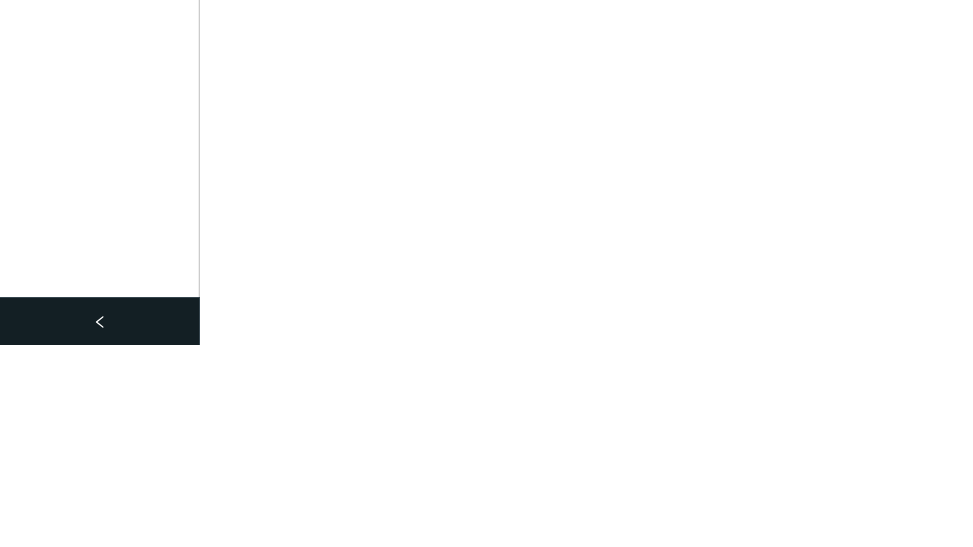
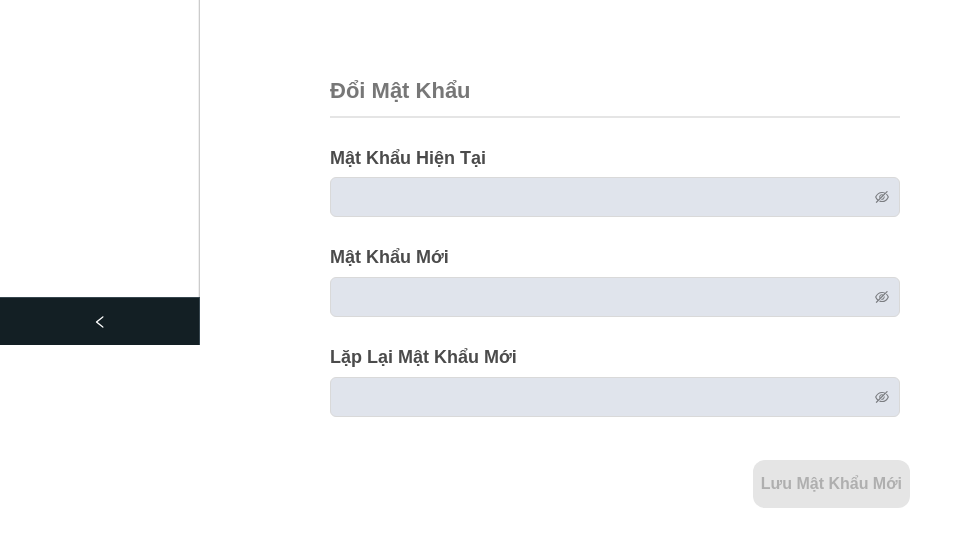
Before and after one commit to LePhuNhan/FE-HistoLigo-Player, a React (Create React App) app: page /settings in a window 1280 px wide. Shown: the part 455-1002 px from the top of the page, without its empty margins (0-973 px from the left). Before the commit the page ends 813 px from the top, so only its background shows below. Built offline with nearby package versions, Linux system fonts and the light colour scheme; no server answers.

Commit message:
Add Change Password

```diff
--- a/public/DarkMode.css
+++ b/public/DarkMode.css
@@ -424,3 +424,25 @@ input#profileUpdate_avt::placeholder{
 .result-card.part2{
   background-color: #2E7D32 !important;
 }
+
+.wrapFun.changePassword .ant-input-affix-wrapper{
+  background-color: #202f36;
+}
+
+.btnChangePassword.active{
+  color: #333 !important;
+  font-weight: 600;
+}
+
+.btnChangePassword{
+  background-color: #37464f;
+  color: #52656d;
+}
+
+.wrapFun.changePassword .ant-input-affix-wrapper input{
+  color: #fff !important;
+}
+
+.wrapFun.changePassword .ant-input-affix-wrapper .ant-input-suffix span{
+  color: #fff !important;
+}
--- a/src/pages/Document/DocumentPage.jsx
+++ b/src/pages/Document/DocumentPage.jsx
@@ -115,7 +115,7 @@ const Document = () => {
       {openMenu ? <div className="menuBar open">
         <Menu />
       </div> : <div className="menuBar">
-        <Menu />
+        {width <= 480 || width <= 768 ? <Menu /> : null}
       </div>}
       <Layout>
         <Header
--- a/src/pages/Document/DocumentPage.style.css
+++ b/src/pages/Document/DocumentPage.style.css
@@ -135,6 +135,10 @@
     margin-right: 5%;
 
   }
+
+  .header-content-document.notDetail .fire-icon{
+    display: none !important;
+  }
   .btn-document {
     margin-right: 5%;
 
--- a/src/pages/Learn/LearnPage.jsx
+++ b/src/pages/Learn/LearnPage.jsx
@@ -108,12 +108,22 @@ const Learn = () => {
     fetchTopics();
   }, [selectedClass.name]);
 
-  // const handleChangeLanguage = () => {
-  //   const language = !flag;
-  //   localStorage.setItem("flag", language);
-  //   localStorage.setItem("locale", language ? "en-US" : "vi-VN");
-  //   window.location.reload();
-  // };
+  const [windowWidth, setWindowWidth] = useState(window.innerWidth);
+
+  useEffect(() => {
+    // Hàm cập nhật width
+    const handleResize = () => {
+      setWindowWidth(window.innerWidth);
+    };
+
+    // Lắng nghe sự kiện resize
+    window.addEventListener('resize', handleResize);
+
+    // Dọn dẹp khi component bị unmount
+    return () => {
+      window.removeEventListener('resize', handleResize);
+    };
+  }, []);
 
   const handleTopicClick = (topicId) => {
     localStorage.setItem("selectedTopicId", topicId);
@@ -129,7 +139,7 @@ const Learn = () => {
       {openMenu ? <div className="menuBar open">
         <Menu />
       </div> : <div className="menuBar">
-        <Menu />
+        {windowWidth <= 480 || windowWidth <= 768 ? <Menu /> : null}
       </div>}
 
       <Layout>
--- a/src/pages/LoginPage/LoginPage.jsx
+++ b/src/pages/LoginPage/LoginPage.jsx
@@ -88,7 +88,7 @@ const LoginPage = () => {
               Sign Up
             </Button>
           </Link>
-          <div className="sepa">
+          <div className="sepa login">
             <p>OR</p>
           </div>
           {/* <button
--- a/src/pages/LoginPage/LoginPage.styles.css
+++ b/src/pages/LoginPage/LoginPage.styles.css
@@ -77,12 +77,13 @@
   float: right;
 }
 
-.sepa{
+.sepa.login{
   width: 100%;
   height: 1px !important;
   background-color: #dbdbdb;
-  margin-top: 70px;
+  margin-top: 30px;
   position: relative;
+  margin-bottom: 10px;
 }
 
 .sepa p {
@@ -103,3 +104,10 @@
   display: block;
   margin-top: 10px;
 }
+
+
+@media (max-width: 480px){
+  .sepa.login{
+    margin-bottom: 30px;
+  }
+}
--- a/src/pages/Setting/Setting.jsx
+++ b/src/pages/Setting/Setting.jsx
@@ -3,8 +3,10 @@ import axios from "axios";
 import Menu from "../../components/Menu/Menu";
 import "./Setting.styles.css";
 import { DarkModeContext } from "../../DarkModeContext";
-import { RollbackOutlined } from "@ant-design/icons";
+import { LockOutlined, RollbackOutlined } from "@ant-design/icons";
 import { Link } from "react-router-dom";
+import { Input } from "antd";
+import { FaAppleAlt } from "react-icons/fa";
 
 // Định nghĩa đối tượng translations
 const translations = {
@@ -16,6 +18,12 @@ const translations = {
     darkMode: "Dark Mode",
     enable: "Enable",
     disable: "Disable",
+    changePassword: "Change Password",
+    passwordCurrent: "Password Current",
+    newPassword: "New Password",
+    repeatNewPassword: "Repeat New Password",
+    saveNewPassword: "Save New Password",
+    notMatchNewPassword: "Confirmation password does not match!",
   },
   'vi-VN': {
     setting: "Cài Đặt",
@@ -25,6 +33,12 @@ const translations = {
     darkMode: "Chế Độ Tối",
     enable: "Bật",
     disable: "Tắt",
+    changePassword: "Đổi Mật Khẩu",
+    passwordCurrent: "Mật Khẩu Hiện Tại",
+    newPassword: "Mật Khẩu Mới",
+    repeatNewPassword: "Lặp Lại Mật Khẩu Mới",
+    saveNewPassword: "Lưu Mật Khẩu Mới",
+    notMatchNewPassword: "Mật khẩu xác nhận không khớp!",
   },
   // ... các ngôn ngữ khác nếu cần
 };
@@ -37,6 +51,13 @@ const Setting = () => {
   const DomainApi = process.env.REACT_APP_DOMAIN_API;
   const locale = localStorage.getItem('locale') || 'vi-VN';
   const lang = translations[locale] || translations['vi-VN'];
+
+  const [oldPassword, setOldPassword] = useState("");
+  const [newPassword, setNewPassword] = useState("");
+  const [confirmPassword, setConfirmPassword] = useState("");
+  const accessToken = localStorage.getItem("accessToken");
+  const isSaveEnabled =
+    oldPassword || newPassword || confirmPassword;
 
   useEffect(() => {
     seThemeRender(theme);
@@ -72,6 +93,50 @@ const Setting = () => {
     window.location.reload(); // Làm mới trang để áp dụng ngôn ngữ mới
   };
 
+  const [error, setError] = useState("");
+  const handleSaveNewPassword = async (oldPassword, newPassword, confirmPassword) => {
+    try {
+
+
+      // Gửi yêu cầu API
+      const response = await axios.put(
+        `${DomainApi}/change-password`, // Thay bằng URL của bạn
+        {
+          oldPassword,
+          newPassword,
+          confirmNewPassword: confirmPassword, // Trường body
+        },
+        {
+          headers: {
+            Authorization: `Bearer ${accessToken}`, // Thêm token vào header
+          },
+        }
+      );
+
+      // Xử lý phản hồi
+      if (response.status === 200) {
+        setOldPassword("");
+        setNewPassword("");
+        setConfirmPassword("");
+        alert(locale === "en-US" ? "Password has been changed successfully" : "Mật khẩu đã được thay đổi thành công");
+        window.location.reload();
+      }
+    } catch (error) {
+      if (error.response) {
+        if (error.response.status === 400) {
+          if (error.response.data.message === "Mật khẩu cũ không đúng!") {
+            alert(locale === "en-US" ? "Old password incorrect!" : "Mật khẩu cũ không đúng!")
+            window.location.reload();
+          }
+          else if (error.response.data.message === "Mật khẩu mới và xác nhận mật khẩu không khớp!") {
+            alert(locale === "en-US" ? "New password and confirm password do not match!" : "Mật khẩu mới và xác nhận mật khẩu không khớp!")
+            window.location.reload();
+          }
+        }
+      }
+    }
+  }
+
 
   return (
     <div className="wrapSettings">
@@ -96,8 +161,31 @@ const Setting = () => {
             <option >{themeRender ? lang.enable : lang.disable}</option>
             <option >{themeRender ? lang.disable : lang.enable}</option>
           </select>
+        </div>
 
+        <div className="wrapFun changePassword">
+          <h3 className="titleFun">{lang.changePassword}</h3>
+          <h4 className="smTitle">{lang.passwordCurrent}</h4>
+
+          <Input.Password onChange={(e) => setOldPassword(e.target.value)} className="changePassword" />
+
+          <h4 className="smTitle">{lang.newPassword}</h4>
+          <Input.Password onChange={(e) => setNewPassword(e.target.value)} className="changePassword" />
+
+          <h4 className="smTitle">{lang.repeatNewPassword}</h4>
+          <Input.Password onChange={(e) => setConfirmPassword(e.target.value)} className="changePassword" />
+          {newPassword && confirmPassword && newPassword !== confirmPassword && (
+            <p style={{ color: "red", marginTop: "15px", textTransform: "capitalize" }}>
+              {lang.notMatchNewPassword}
+            </p>
+          )}
+
+
+          <button onClick={() => {
+            handleSaveNewPassword(oldPassword, newPassword, confirmPassword)
+          }} disabled={!isSaveEnabled} className={isSaveEnabled ? "btnChangePassword active" : "btnChangePassword"}>{lang.saveNewPassword}</button>
         </div>
+
       </div>
     </div>
   );
--- a/src/pages/Setting/Setting.styles.css
+++ b/src/pages/Setting/Setting.styles.css
@@ -2,6 +2,10 @@
     margin-left: 25%;
     margin-top: 1%;
     width: 590px;
+}
+
+.wrapSettings{
+    height: 2000px;
 }
 
 .settingTitle{
@@ -41,6 +45,33 @@
 
 .wrapFun{
     margin-bottom: 70px;
+    position: relative;
+}
+
+.changePassword{
+    padding: 8px 10px;
+}
+
+.btnChangePassword{
+    outline: none;
+    border: none;
+    padding: 15px 8px;
+    border-radius: 12px;
+    color: #afafaf;
+    font-weight: 600;
+    background-color: #e5e5e5;
+    cursor: default;
+    position: absolute;
+    right: 0;
+    top: 110%;
+}
+
+.btnChangePassword.active{
+    background-color: #1cb0f6 !important;
+    color: #fff !important;
+    font-weight: 600;
+    border-bottom: 4px solid #1899d6 !important;
+    cursor: pointer;
 }
 
 @media (max-width: 480px) {
--- a/src/pages/SignUpPage/SignUpPage.jsx
+++ b/src/pages/SignUpPage/SignUpPage.jsx
@@ -118,7 +118,7 @@ const SignUpPage = () => {
             </Button>
 
 
-            <div style={{ width: '110%', marginLeft: '-10%' }} className="sepa">
+            <div style={{ width: '110%', marginLeft: '-10%' }} className="sepa signUp">
               <p>OR</p>
             </div>
 
--- a/src/pages/SignUpPage/SignUpPage.styles.css
+++ b/src/pages/SignUpPage/SignUpPage.styles.css
@@ -108,3 +108,19 @@
 .changeLogin:hover{
   filter: brightness(1.1);
 }
+
+.sepa.signUp{
+  width: 100%;
+  height: 1px !important;
+  background-color: #dbdbdb;
+  margin-top: 70px;
+  position: relative;
+  margin-bottom: 10px;
+}
+
+
+@media (max-width: 480px){
+  .sepa.signUp{
+    margin-bottom: 30px;
+  }
+}
--- a/src/pages/TestPage/TestPage.jsx
+++ b/src/pages/TestPage/TestPage.jsx
@@ -174,6 +174,28 @@ const Test = () => {
     };
   }, []);
 
+  const [windowWidth, setWindowWidth] = useState(window.innerWidth);
+
+  useEffect(() => {
+    // Hàm cập nhật width
+    const handleResize = () => {
+      setWindowWidth(window.innerWidth);
+    };
+
+    // Lắng nghe sự kiện resize
+    window.addEventListener('resize', handleResize);
+
+    // Dọn dẹp khi component bị unmount
+    return () => {
+      window.removeEventListener('resize', handleResize);
+    };
+  }, []);
+
+  const handleTopicClick = (topicId) => {
+    localStorage.setItem("selectedTopicId", topicId);
+    navigate(`/learn/test/${topicId}`);
+  };
+
 
 
   return (
@@ -185,7 +207,7 @@ const Test = () => {
       {openMenu ? <div className="menuBar open">
         <Menu />
       </div> : <div className="menuBar">
-        <Menu />
+        {windowWidth <= 480 || windowWidth <= 768 ? <Menu /> : null}
       </div>}
       <Layout>
         <Header
```
Also changed, not shown: 3 other files (tests, documents, lock files or other folders).
